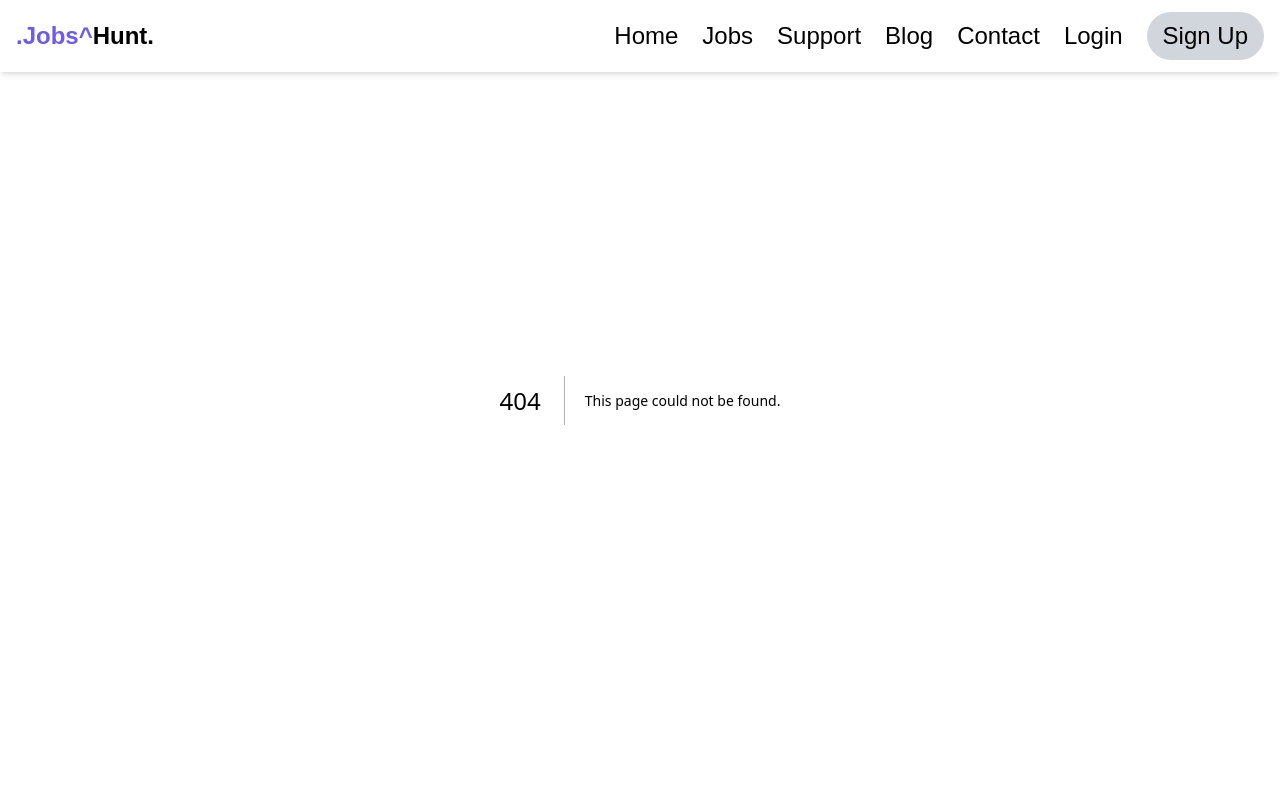
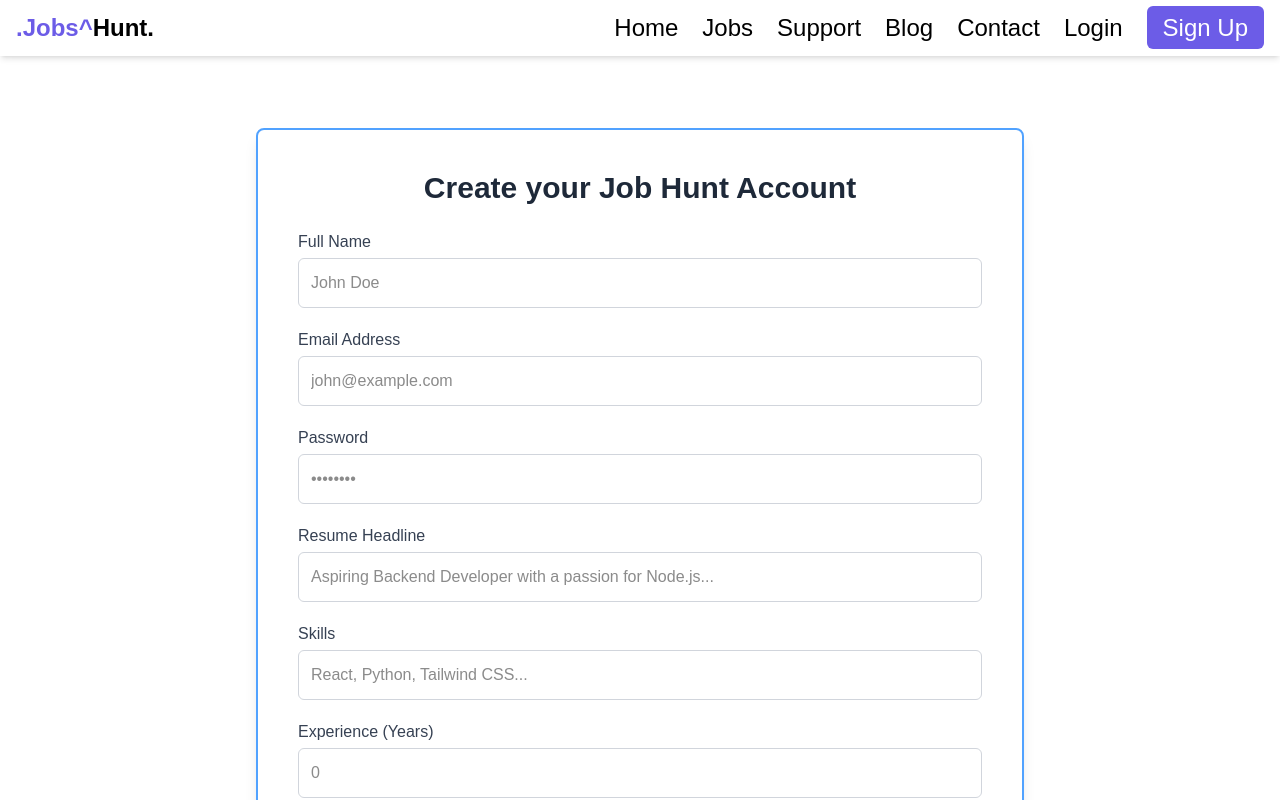
Before and after one commit to taba123-debug/JobHumt, a Next.js app: page /signup in a window 1280 px wide. Before the commit this address had no page. Shown: the top 800 px of the page. Built offline with nearby package versions, Linux system fonts and the light colour scheme.

Commit message:
new added

```diff
--- a/app/components/NavBar.js
+++ b/app/components/NavBar.js
@@ -1,6 +1,6 @@
- 'use client';
-import React from 'react';
-import Link from 'next/link';
+"use client";
+import React from "react";
+import Link from "next/link";
 // strapi=>intermiate projects , small , ecommerce plateforms,  CMS
 // // nest js=>backend projects high level
 // // next js=>frontend projects high level
@@ -11,32 +11,47 @@ export default function NavBar() {
     <nav className=" bg-white fixed top-0 left-0 w-full z-50  shadow-md">
       <div className="max-w-7xl mx-auto px-4 py-3 flex justify-between items-center">
         <Link href="/" className="text-2xl font-bold text-black">
-            <span className="text-[#6C5CE7]">.Jobs^</span>Hunt.
+          <span className="text-[#6C5CE7]">.Jobs^</span>Hunt.
         </Link>
         <div className="space-x-6 text-2xl">
           <Link href="/" className="text-black hover:text-blue-500">
             Home
           </Link>
-          <Link href="/jobs"
-            className="text-black hover:text-blue-500 transition">
+          <Link
+            href="/jobs"
+            className="text-black hover:text-blue-500 transition"
+          >
             Jobs
           </Link>
-          <Link href="/support" className="text-black hover:text-blue-500 transition">
+          <Link
+            href="/support"
+            className="text-black hover:text-blue-500 transition"
+          >
             Support
           </Link>
-          <Link href="/blog" className="text-black hover:text-blue-500 transition">
-          Blog
+          <Link
+            href="/blog"
+            className="text-black hover:text-blue-500 transition"
+          >
+            Blog
           </Link>
-          <Link href="/contact" className="text-black hover:text-blue-500 transition">
+          <Link
+            href="/contact"
+            className="text-black hover:text-blue-500 transition"
+          >
             Contact
           </Link>
-          <Link href="/login" className="text-black hover:text-blue-500 transition">
+          <Link
+            href="/login"
+            className="text-black hover:text-blue-500 transition"
+          >
             Login
           </Link>
-          <Link href="/signup" className="text-black hover:text-blue-500 transition">
-            <button className="bg-gray-300 text-black px-4 py-2 rounded-3xl hover:bg-blue-700 hover:text-white transition">
-                Sign Up
-            </button>
+          <Link
+            href="/signup"
+            className=" hover:text-black  transition bg-[#6C5CE7] text-white px-4 py-2 rounded-md"
+          >
+            Sign Up
           </Link>
         </div>
       </div>
--- a/app/details/[id]/page.js
+++ b/app/details/[id]/page.js
@@ -1,5 +1,5 @@
 import React from 'react';
-
+import Image from 'next/image';
 // This is a Server Component (async)
 async function page({ params }) {
    const { id } = params;
@@ -19,35 +19,52 @@ async function page({ params }) {
     );
   }
   console.log(selectedJob);
-  const requirements=[selectedJob.requirements]
-  console.log(requirements);
+  const req=selectedJob.requirements
+  console.log(req);
+
   return (
-    <div className="min-h-screen py-15 px-20 md:px-12 bg-gray-50 ">
-      <div className="max-w-4xl mx-auto  p-10 mt-25 rounded-3xl shadow-2xs bg-white">
+    <div className="min-h-screen py-15 px-20 md:px-12 flex justify-center ">
+      <div className="ml-2 mx-auto w-[750px]  p-10 mt-25 border-blue-800 border-2 rounded-2xl shadow-sm  hover:cursor-pointer">
         <h1 className="text-4xl font-bold text-[#6C5CE7] mb-4">{selectedJob.JobTitle}</h1>
         <p className="text-lg text-gray-700 mb-2"><strong>Company:</strong> {selectedJob.company}</p>
         <p className="text-lg text-gray-700 mb-2"><strong>Location:</strong> {selectedJob.location}</p>
         <p className="text-lg text-gray-700 mb-2"><strong>Type:</strong> {selectedJob.Type}</p>
+        <p className="text-lg text-gray-700 mb-2"><strong>Date posted:</strong> {selectedJob.date}</p>
 
         <div className="my-6">
           <h2 className="text-2xl font-semibold text-[#6C5CE7] mb-2">Job Description</h2>
           <p className="text-gray-600">{selectedJob.description}</p>
         </div>
-       {/* const requirements=[selectedJob.requirements] */}
-        {/* {selectedJob.requirements && (
+
+       {selectedJob.requirements && selectedJob.requirements.length > 0 && (
   <div className="my-6">
     <h2 className="text-2xl font-semibold text-[#6C5CE7] mb-2">Requirements</h2>
+
+    {(() => {
+      const req = selectedJob.requirements[0].children ; // extract list items
+      return (
         <ul className="list-disc list-inside text-gray-600 space-y-1">
-              {selectedJob.requirements.map((req, index) => (
-                <li key={index}>{req}</li>
+          {req.map((item, index) => (
+            <li key={index}>{item.children[0]?.text}</li>
           ))}
         </ul>
+      );
+    })()}
   </div>
-        )} */}
 
+)}
         <button className="mt-8 bg-[#6C5CE7] text-white px-6 py-3 rounded-full font-semibold hover:bg-[#5B4DD9] transition">
           Apply Now
         </button>
+      </div>
+         <div className="mt-30 md:w-1/2 flex justify-center">
+              <Image
+                src="/images/illustion_1.png"
+                alt="About Illustration"
+                width={700}
+                height={200}
+                className="rounded-2xl "
+              />
             </div>
     </div>
   );
--- /dev/null
+++ b/app/login/page.js
@@ -0,0 +1,44 @@
+import React from 'react';
+import Link from 'next/link';
+function Page() {
+  return (
+    <div className="flex min-h-screen font-sans mt-20 ">
+
+      <div className="w-1/2 flex flex-col justify-center ml-20 items-center bg-gray-100 p-12 shadow-md mt-10 rounded-lg">
+        <div className="w-full max-w-md">
+          <h1 className="text-4xl font-bold mb-6 text-center text-gray-800">Login to continue</h1>
+          <input
+            type="email"
+            placeholder="Email"
+            className="mb-4 p-3 w-full border border-gray-500 rounded-md focus:outline-none focus:ring-2 focus:ring-blue-400"
+          />
+          <input
+            type="password"
+            placeholder="Password"
+            className="mb-6 p-3 w-full border border-gray-500 rounded-md focus:outline-none focus:ring-2 focus:ring-blue-400"
+          />
+          <button className="bg-blue-500 hover:bg-blue-600 text-white font-semibold px-6 py-3 rounded-md w-[100px] ml-50 transition duration-200">
+            Login
+          </button>
+          <p className="text-lg text-center text-gray-600 mt-6">
+            Don’t have an account?{' '}
+            <Link href="/signup" className="text-blue-500 hover:underline ">
+              Sign up to start
+            </Link>
+          </p>
+        </div>
+      </div>
+
+      {/* Right - Image */}
+      <div className="w-1/2 hidden md:block">
+        <img
+          src="/images/illustion_1.png"
+          alt="Login Visual"
+          className="object-cover mt-30 ml-20  w-[500px] h-[500px]"
+        />
+      </div>
+    </div>
+  );
+}
+
+export default Page;
--- /dev/null
+++ b/app/signup/page.js
@@ -0,0 +1,81 @@
+import React from 'react';
+import Link from 'next/link';
+function Page() {
+  return (
+    <div className="min-h-screen flex items-center justify-center  py-12 px-6 ">
+      <div className="max-w-3xl w-full bg-white p-10 rounded-lg shadow-lg mt-20 border-2 border-blue-400">
+        <h2 className="text-3xl font-bold text-gray-800 mb-6 text-center">
+          Create your Job Hunt Account
+        </h2>
+        <form className="space-y-5">
+          <div>
+            <label className="block text-gray-700 mb-1">Full Name</label>
+            <input
+              type="text"
+              placeholder="John Doe"
+              className="w-full p-3 border border-gray-300 rounded-md"
+            />
+          </div>
+
+          <div>
+            <label className="block text-gray-700 mb-1">Email Address</label>
+            <input
+              type="email"
+              placeholder="john@example.com"
+              className="w-full p-3 border border-gray-300 rounded-md"
+            />
+          </div>
+
+          <div>
+            <label className="block text-gray-700 mb-1">Password</label>
+            <input
+              type="password"
+              placeholder="••••••••"
+              className="w-full p-3 border border-gray-300 rounded-md"
+            />
+          </div>
+
+          <div>
+            <label className="block text-gray-700 mb-1">Resume Headline</label>
+            <input
+              type="text"
+              placeholder="Aspiring Backend Developer with a passion for Node.js..."
+              className="w-full p-3 border border-gray-300 rounded-md"
+            />
+          </div>
+
+          <div>
+            <label className="block text-gray-700 mb-1">Skills</label>
+            <input
+              type="text"
+              placeholder="React, Python, Tailwind CSS..."
+              className="w-full p-3 border border-gray-300 rounded-md"
+            />
+          </div>
+
+          <div>
+            <label className="block text-gray-700 mb-1">Experience (Years)</label>
+            <input
+              type="number"
+              placeholder="0"
+              className="w-full p-3 border border-gray-300 rounded-md"
+            />
+          </div>
+
+          <button className="bg-blue-600 text-xl text-white w-[250px] ml-60 py-3 rounded-full hover:bg-blue-700 transition">
+            Sign Up
+          </button>
+        </form>
+
+        <p className="text-sm text-gray-500 text-center mt-5">
+          Already have an account?{' '}
+          <Link href="/login" className="text-blue-500 hover:underline">
+            Log in
+          </Link>
+        </p>
+      </div>
+    </div>
+  );
+}
+
+export default Page;
```
Also changed, not shown: app/components/Login.js (deleted). Lines whose indentation alone changed are shown as unchanged.
